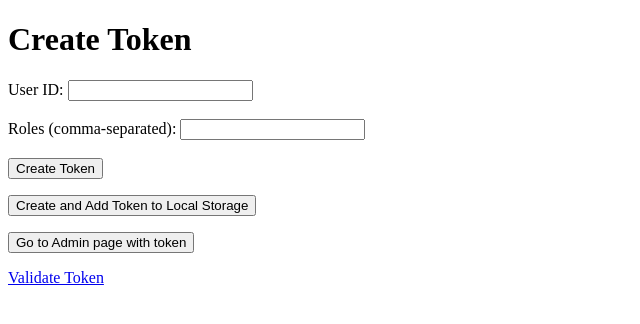
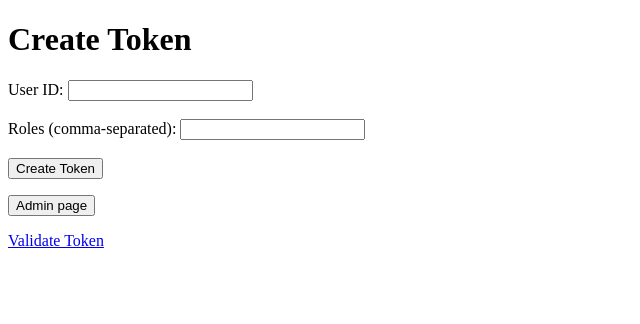
Before and after one commit to goldenvobla42/authentication_module, a Flask app: page /create in a window 1280 px wide. Shown: the top 324 px of the page, without its empty margins (0-640 px from the left). Run offline with Flask 3, Linux system fonts and the light colour scheme.

Commit message:
fixed validate_token methid, added validate_token_role for both authmodules, asym alg changed, token now storing in cookies, so changed the logic for it, fixed create template because of it, merged logic for /create and /createandadd routes

```diff
--- a/app.py
+++ b/app.py
@@ -1,4 +1,4 @@
-from flask import Flask, render_template, request, abort, jsonify
+from flask import Flask, render_template, request, abort, jsonify, make_response
 from functools import wraps
 from authmodule import AuthModule
 import os
@@ -17,16 +17,14 @@ def requires_role(role):
     def decorator(f):
         @wraps(f)
         def decorated_function():
-            token = request.headers.get("Authorization")
+            token = request.cookies.get("session")
             if not token:
                 abort(403)  # No token provided
             try:
-                payload = jwt.decode(token, app.config["SECRET_KEY"], algorithms=["HS512"])
-                user_id = payload.get("user_id")
-                if not auth_module.validate_token(token, user_id, role):
+                if not auth_module.validate_token_role(token, role):
                     abort(401)  # Invalid or expired token
             except jwt.ExpiredSignatureError:
-                abort(401)  # Token has expired
+                abort(401)
             except jwt.InvalidTokenError:
                 abort(401)
             return f()
@@ -47,21 +45,10 @@ def create():
         if user_id and roles_str:
             roles = [role.strip() for role in roles_str.split(",")]
             token = auth_module.create_token(user_id, roles)
-            return render_template("create.html", token=token.decode())
+            response = make_response(render_template("create.html", token=token))
+            response.set_cookie("session", token, httponly=True)
+            return response
     return render_template("create.html")
-
-
-@app.route("/createandadd", methods=["POST"])
-def createandadd():
-    if request.method == "POST":
-        user_id = request.form.get("user_id")
-        roles_str = request.form.get("roles")
-        if user_id and roles_str:
-            roles = [role.strip() for role in roles_str.split(",")]
-            token = auth_module.create_token(user_id, roles)
-            # Add token to localStorage
-            return jsonify(token.decode())
-    return jsonify(message="Failed to add token to localStorage")
 
 
 @app.route("/validate", methods=["GET", "POST"])
@@ -72,7 +59,7 @@ def validate():
         user_id = request.form.get("user_id")
         role = request.form.get("role")
         if token and user_id and role:
-            is_valid = auth_module.validate_token(token.encode(), user_id, role)
+            is_valid = auth_module.validate_token(token.encode())
     return render_template("validate.html", is_valid=is_valid)
 
 
--- a/templates/create.html
+++ b/templates/create.html
@@ -12,64 +12,13 @@
         <input type="text" id="roles" name="roles" required><br><br>
         <button type="submit">Create Token</button>
     </form>
-
     {% if token %}
     <h2>Generated Token:</h2>
     <p>{{ token }}</p>
     {% endif %}
 
-    <p><button onclick="createAndAddToken()">Create and Add Token to Local Storage</button> </p>
-    <script>
-        function createAndAddToken() {
-            const form = document.getElementById("create-form");
-            fetch("/createandadd", {
-                method: "POST",
-                body: new FormData(form)
-            })
-            .then(response => response.text())
-            .then(token => {
-                const cleanToken = token.replace(/"/g, '');
-                localStorage.setItem("token", cleanToken);
-                alert("Token added to local storage");
-            })
-            .catch(error => {
-                console.error("Error:", error);
-                alert("Failed to create and add token to local storage");
-            });
-        }
-    </script>
-    <p><button onclick="sendRequestWithToken()">Go to Admin page with token</button></p>
-<script>
-function sendRequestWithToken() {
-    const token = localStorage.getItem("token");
-    if (!token) {
-        alert("Token not found in localStorage");
-        return;
-    }
+    <p><a href="/admin"><button onclick="sendRequestWithToken()">Admin page</button></a></p>
 
-    fetch("/admin", {
-        method: "GET",
-        headers: {
-            "Authorization": `${token}`
-        }
-    })
-    .then(response => {
-        if (!response.ok) {
-            throw new Error("Failed to fetch");
-        }
-        return response.text();
-    })
-    .then(data => {
-        document.open();
-        document.write(data);
-        document.close();
-    })
-    .catch(error => {
-        console.error(error);
-        alert("You have no access to admin party")
-    });
-}
-</script>
 
 <p><a href="{{ url_for('validate') }}">Validate Token</a></p>
 </body>
```
Also changed, not shown: authmodule.py (+14 -3 lines), authmodule_asym.py (+19 -5 lines), README.md.
